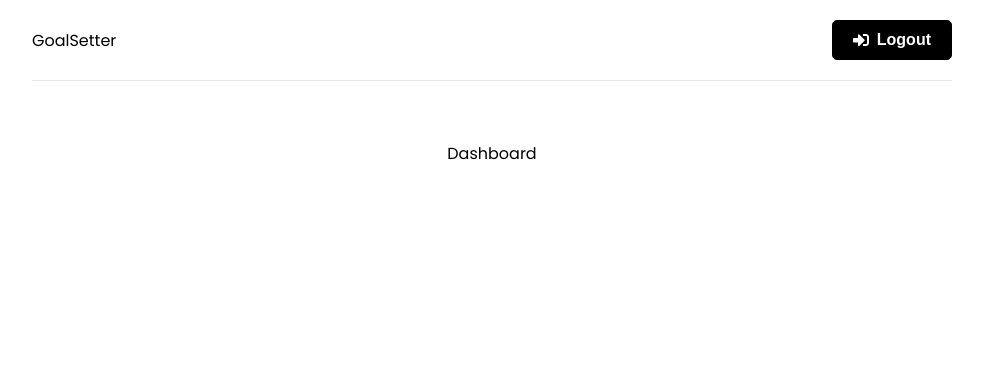
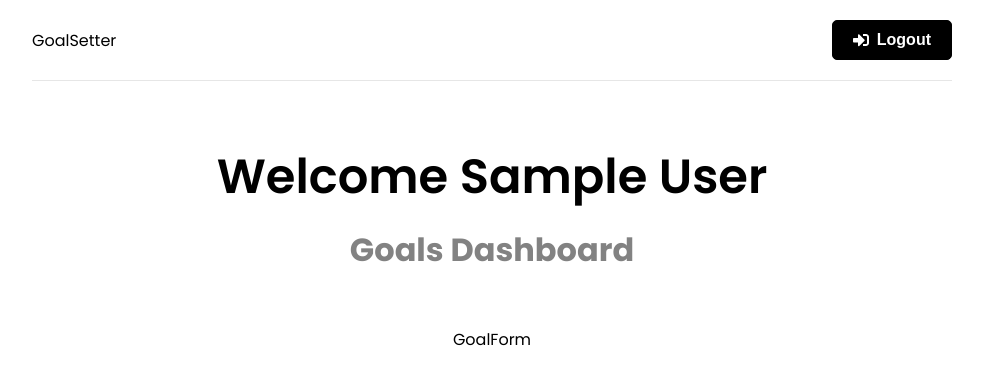
Before and after one commit to forrestmorrison/mern-stack-project, a React (Create React App) app in the folder client/: page / in a window 1280 px wide. Shown: the top 384 px of the page, without its empty margins (148-1131 px from the left). Built offline with nearby package versions, Linux system fonts and the light colour scheme; sample sign-in values are in the browser's storage.

Commit message:
added GoalForm

```diff
--- /dev/null
+++ b/client/src/components/GoalForm.jsx
@@ -0,0 +1,10 @@
+import { useState } from "react"
+import { useSelector, useDispatch } from "react-redux"
+
+const GoalForm = () => {
+  return (
+    <div>GoalForm</div>
+  )
+}
+
+export default GoalForm
--- a/client/src/pages/Dashboard.jsx
+++ b/client/src/pages/Dashboard.jsx
@@ -1,6 +1,8 @@
 import { useEffect } from "react"
 import { useNavigate } from "react-router-dom"
 import { useSelector } from "react-redux"
+
+import GoalForm from "../components/GoalForm"
 
 
 const Dashboard = () => {
@@ -16,7 +18,13 @@ const Dashboard = () => {
   }, [user, navigate])
 
   return (
-    <div>Dashboard</div>
+    <>
+      <section className="heading">
+        <h1>Welcome {user && user.name}</h1>
+        <p>Goals Dashboard</p>
+      </section>
+      <GoalForm />
+    </>
   )
 }
 
```
